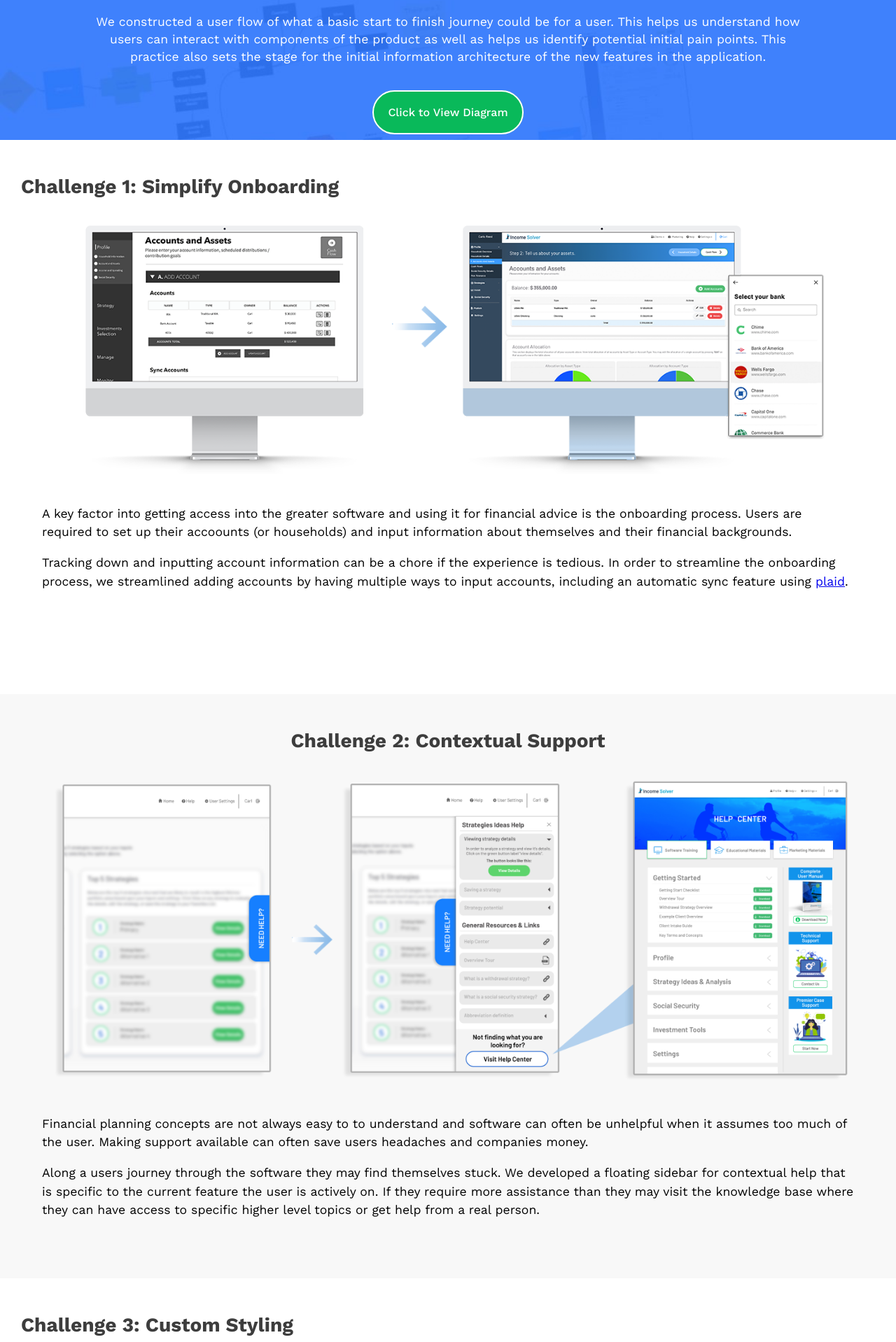
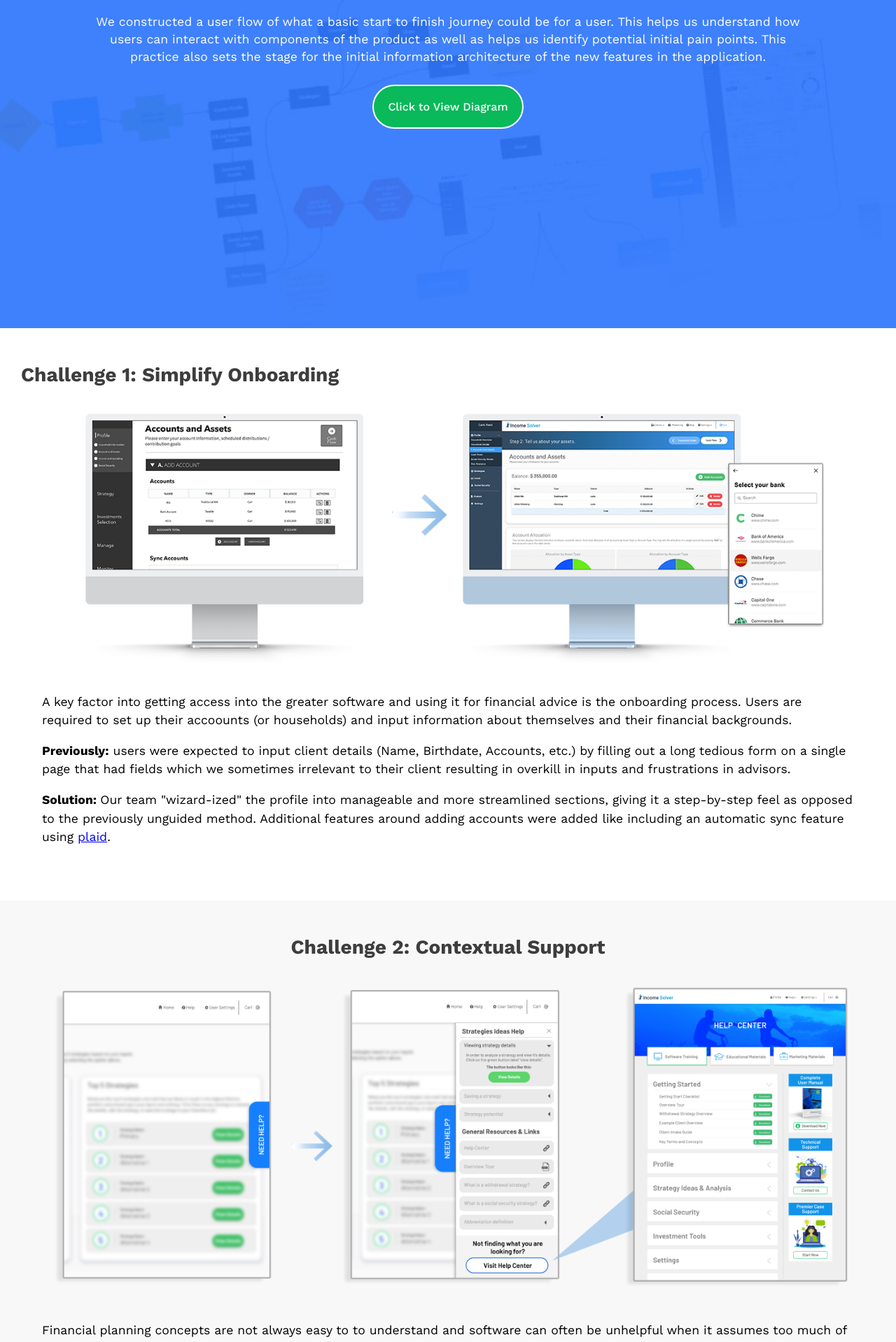
Before and after one commit to carlgwsmith/portfolioredesign, a React (Create React App) app: page /projects/incomesolver in a window 1280 px wide. Shown: the part 1920-3838 px from the top of the page at 70% size. Built offline with nearby package versions, Linux system fonts and the light colour scheme.

Commit message:
income solver

```diff
--- a/src/Components/Projects/IncomeSolver/AddAccounts.js
+++ b/src/Components/Projects/IncomeSolver/AddAccounts.js
@@ -27,7 +27,8 @@ const AddAccounts = () => {
         </ProjImage>
         <ProjDetails>
           <Detail>A key factor into getting access into the greater software and using it for financial advice is the onboarding process. Users are required to set up their accoounts (or households) and input information about themselves and their financial backgrounds.</Detail>
-          <Detail>Tracking down and inputting account information can be a chore if the experience is tedious. In order to streamline the onboarding process, we streamlined adding accounts by having multiple ways to input accounts, including an automatic sync feature using <a href="https://plaid.com/">plaid</a>. </Detail>
+          <Detail><strong>Previously:</strong> users were expected to input client details (Name, Birthdate, Accounts, etc.) by filling out a long tedious form on a single page that had fields which we sometimes irrelevant to their client resulting in overkill in inputs and frustrations in advisors.</Detail>
+          <Detail><strong>Solution: </strong>Our team "wizard-ized" the profile into manageable and more streamlined sections, giving it a step-by-step feel as opposed to the previously unguided method. Additional features around adding accounts were added like including an automatic sync feature using <a href="https://plaid.com/">plaid</a>. </Detail>
         </ProjDetails>
       </ProjDetailsContainer>
     </div>
--- a/src/Components/Projects/IncomeSolver/GettingStarted.js
+++ b/src/Components/Projects/IncomeSolver/GettingStarted.js
@@ -17,7 +17,8 @@ const GettingStarted = () => {
 us understand how users can interact with components of the product as well as helps us
 identify potential initial pain points.
 
-This practice also sets the stage for the initial information architecture of the new features in the application.</GSpara>
+This practice also sets the stage for the initial information architecture of the new features in the application.
+</GSpara>
 <CustomButton  onClick={() => setOpen(true)} >Click to View Diagram</CustomButton>
     {isOpen && (
       <Lightbox
--- a/src/Components/Projects/IncomeSolver/ISelements.js
+++ b/src/Components/Projects/IncomeSolver/ISelements.js
@@ -198,11 +198,12 @@ margin-left: auto;
 font-size:1.1em;
 font-weight: 400;
 margin-right: auto;
-padding-bottom:40px;
+padding-bottom:10px;
 line-height: 1.4;
 @media screen and (max-width:600px){
   width:90% !important;
 }`
+
 export const OLCustom = styled.ol`
 list-style-type: none;
 margin-left: 0;
@@ -223,7 +224,7 @@ line-height:1.5;
   width: 1.3em;
 }
 `
-export const CustomButton = styled.a`
+export const CustomButton = styled.button`
     padding: 20px;
     border-radius: 40px;
     font-size: 1em;
@@ -232,7 +233,6 @@ export const CustomButton = styled.a`
     background-color: #09b95a;
     color: white;
     border: 2px solid white;
-    margin-top:20px;
     &:focus{
       border-radius:40px;
     }
--- a/src/Components/Projects/IncomeSolver/Support.js
+++ b/src/Components/Projects/IncomeSolver/Support.js
@@ -33,7 +33,8 @@ const AddAccounts = () => {
         </ProjImage>
         <ProjDetails>
           <Detail>Financial planning concepts are not always easy to to understand and software can often be unhelpful when it assumes too much of the user. Making support available can often save users headaches and companies money. </Detail>
-          <Detail>Along a users journey through the software they may find themselves stuck. We developed a floating sidebar for contextual help that is specific to the current feature the user is actively on. If they require more assistance than they may visit the knowledge base where they can have access to specific higher level topics or get help from a real person.</Detail>
+          <Detail><strong>Previously:</strong> support wasn't available in any form outside of consumer telephone calls, training seminars, and PDFs. A user would have be given a packet of goods upon onboarding/purchase that they could reference. If that onboarding material was unhelpful, the user would have to contact our staff directly.</Detail>
+          <Detail><strong>Solution:</strong> taking note from successful brands we decided to implement a contextual help module. Along a users journey through the software they may find themselves stuck. We developed a floating tab for particularly challenging pages. Upon clicking the tab, a panel slides out from the right and page specific topic becomes available to the user. If they require more assistance than they may visit the knowledge base where they can have access to specific higher level topics or get help from a real person.</Detail>
         </ProjDetails>
       </SupportContainer>
     </div>
--- a/src/Components/Projects/ProjectElements.js
+++ b/src/Components/Projects/ProjectElements.js
@@ -65,7 +65,7 @@ export const VisResumeContainer = styled.div`
 export const ProjectOverview = styled.div`
   display: grid;
   grid-template-columns: 1fr 1fr;
-  grid-template-rows: .15fr .065fr .07fr .05fr .01fr .04fr .05fr .3fr .1fr 0.25fr;
+  grid-template-rows: .15fr .065fr .07fr .05fr .01fr .37fr .05fr .3fr .1fr 0.25fr;
   gap: 0px 0px;
   padding:0px;
   grid-template-areas:
@@ -80,9 +80,10 @@ export const ProjectOverview = styled.div`
     "UI UI"
     "Models Models";
 
+
 @media screen and (max-width:600px){
   grid-template-columns: 1fr;
-  grid-template-rows: .3fr .15fr .15fr .15fr .15fr .3fr .2fr .5fr .65fr .4fr .1fr .5fr;
+  grid-template-rows: .3fr .15fr .15fr .15fr .15fr .3fr .2fr .25fr .65fr .4fr .1fr .5fr;
   grid-template-areas:
     "Header"
     "Role"
```
